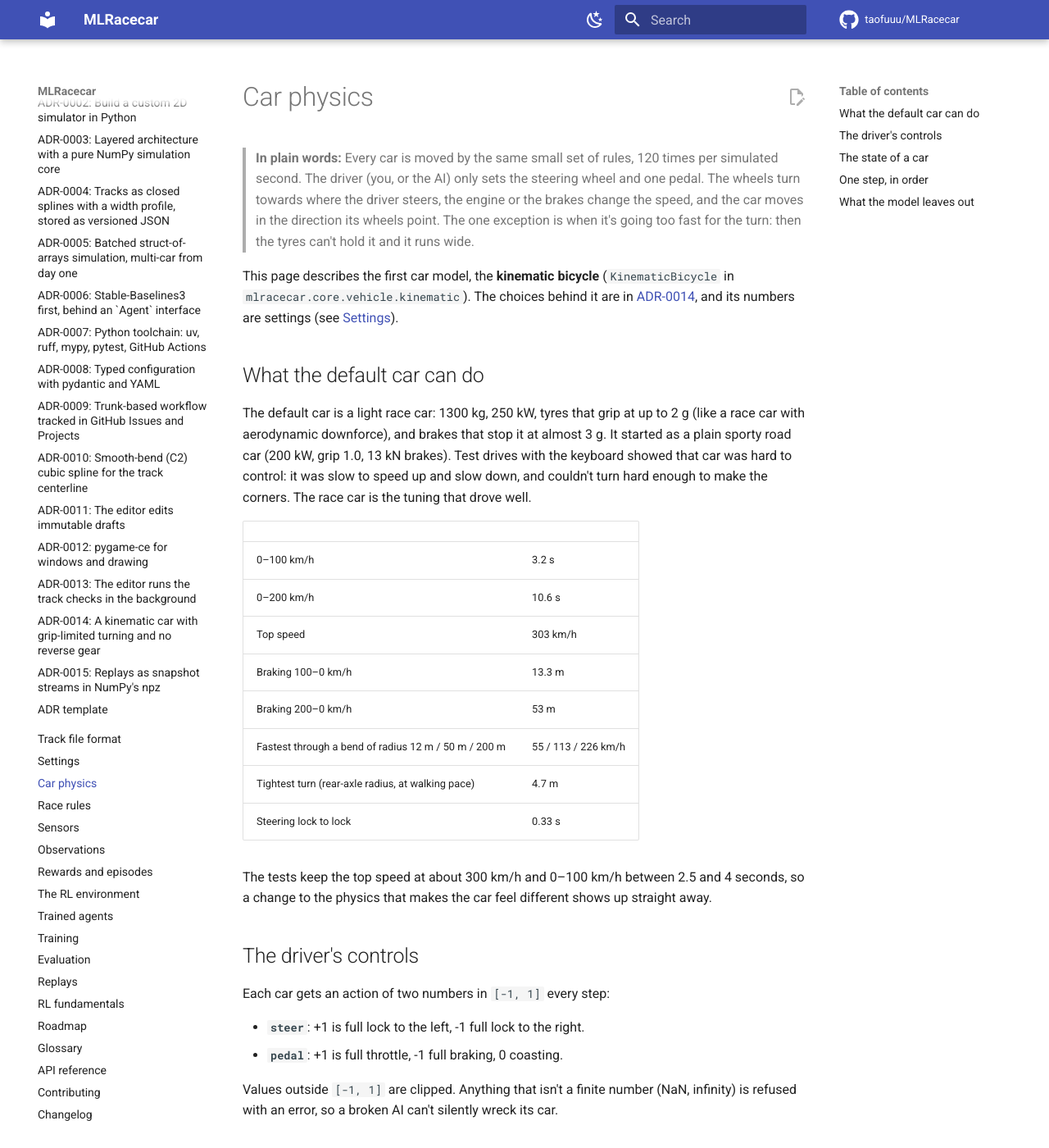
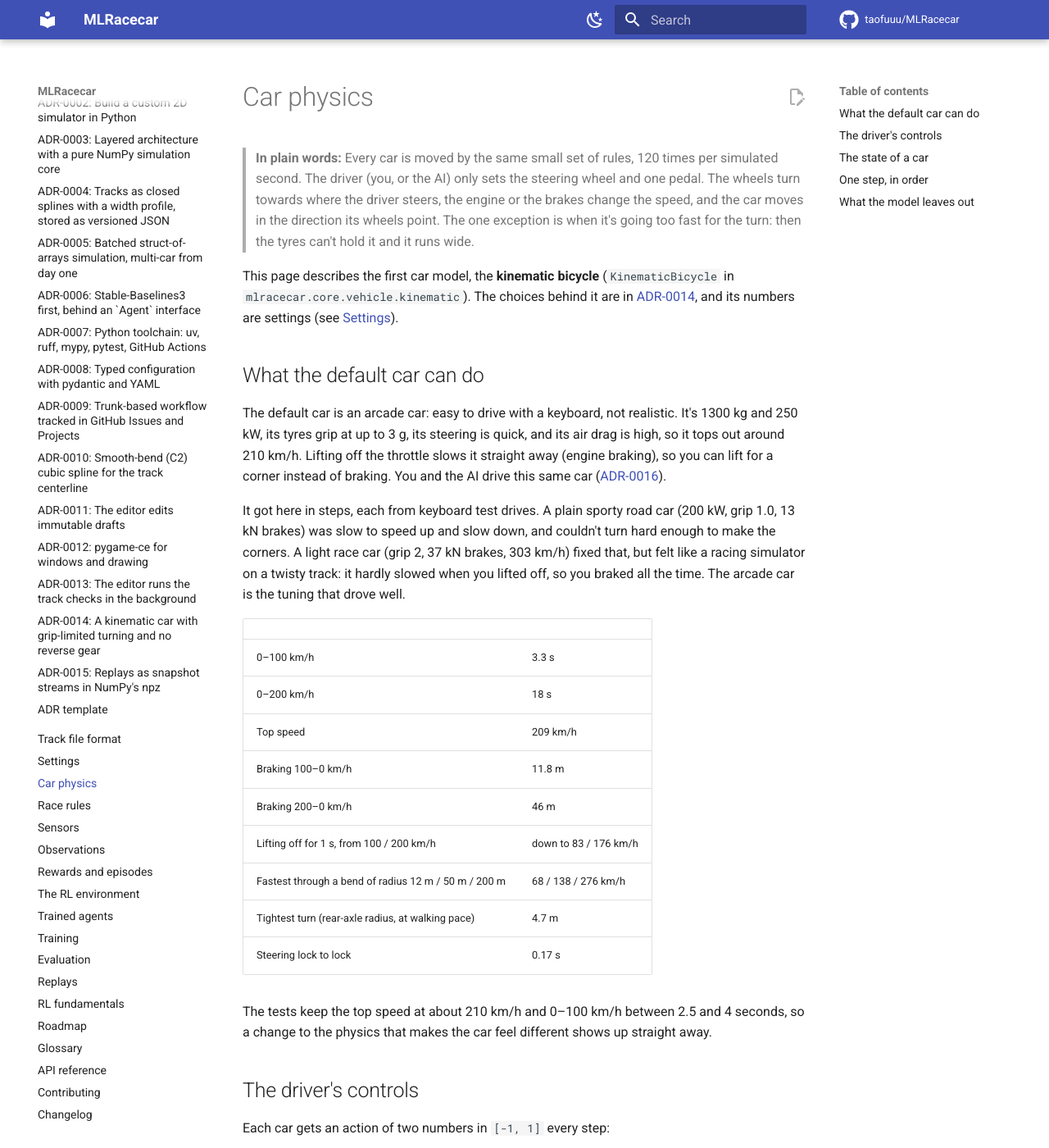
Before and after one commit to taofuuu/MLRacecar, an MkDocs documentation site: the page built from docs/vehicle-model.md, in a window 1280 px wide and 1400 px high. Shown: the whole window at 82% size. Built offline with MkDocs 1.6.1 and Material for MkDocs 9.7.7, drawn with Linux system fonts in a browser that asks for light colours; comment, search, counter and statistics services are not loaded; some of the changed text lies outside the part shown.

Commit message:
docs: ADR-0016, one car for people and the AI, tuned for the keyboard
The decision behind the arcade car: people and the AI drive the same car, made easy to drive with a keyboard, rather than giving people driver aids on a car the AI keeps. The Car physics page has the new car's numbers and the steps that led to it, and engine braking in the speed formula; the settings and observations pages quote the new car; the glossary gains Driver aid and Engine braking; the changelog has both.

Closes #113

```diff
--- a/docs/vehicle-model.md
+++ b/docs/vehicle-model.md
@@ -13,24 +13,31 @@ This page describes the first car model, the **kinematic bicycle** (`KinematicBi
 
 ## What the default car can do
 
-The default car is a light race car: 1300 kg, 250 kW, tyres that grip at up to 2 g (like a
-race car with aerodynamic downforce), and brakes that stop it at almost 3 g. It started as a
-plain sporty road car (200 kW, grip 1.0, 13 kN brakes). Test drives with the keyboard showed
-that car was hard to control: it was slow to speed up and slow down, and couldn't turn hard
-enough to make the corners. The race car is the tuning that drove well.
+The default car is an arcade car: easy to drive with a keyboard, not realistic. It's 1300 kg
+and 250 kW, its tyres grip at up to 3 g, its steering is quick, and its air drag is high, so it
+tops out around 210 km/h. Lifting off the throttle slows it straight away (engine braking), so
+you can lift for a corner instead of braking. You and the AI drive this same car
+([ADR-0016](adr/0016-one-car-tuned-for-the-keyboard.md)).
+
+It got here in steps, each from keyboard test drives. A plain sporty road car (200 kW, grip
+1.0, 13 kN brakes) was slow to speed up and slow down, and couldn't turn hard enough to make
+the corners. A light race car (grip 2, 37 kN brakes, 303 km/h) fixed that, but felt like a
+racing simulator on a twisty track: it hardly slowed when you lifted off, so you braked all the
+time. The arcade car is the tuning that drove well.
 
 | | |
 |---|---|
-| 0–100 km/h | 3.2 s |
-| 0–200 km/h | 10.6 s |
-| Top speed | 303 km/h |
-| Braking 100–0 km/h | 13.3 m |
-| Braking 200–0 km/h | 53 m |
-| Fastest through a bend of radius 12 m / 50 m / 200 m | 55 / 113 / 226 km/h |
+| 0–100 km/h | 3.3 s |
+| 0–200 km/h | 18 s |
+| Top speed | 209 km/h |
+| Braking 100–0 km/h | 11.8 m |
+| Braking 200–0 km/h | 46 m |
+| Lifting off for 1 s, from 100 / 200 km/h | down to 83 / 176 km/h |
+| Fastest through a bend of radius 12 m / 50 m / 200 m | 68 / 138 / 276 km/h |
 | Tightest turn (rear-axle radius, at walking pace) | 4.7 m |
-| Steering lock to lock | 0.33 s |
+| Steering lock to lock | 0.17 s |
 
-The tests keep the top speed at about 300 km/h and 0–100 km/h between 2.5 and 4 seconds, so a
+The tests keep the top speed at about 210 km/h and 0–100 km/h between 2.5 and 4 seconds, so a
 change to the physics that makes the car feel different shows up straight away.
 
 ## The driver's controls
@@ -68,12 +75,16 @@ Each step of length `dt` (1/120 s by default) does this, for all cars at once:
       75 km/h the engine pushes with its full force; above that its power runs out, and the push
       falls as the speed rises.
     - **Brakes:** `pedal · max_brake_force`, for `pedal < 0`.
+    - **Engine braking:** `engine_braking`, for `pedal ≤ 0`, fading to nothing at full
+      throttle: `(1 − pedal) · engine_braking`, for `pedal > 0`. Lifting off the throttle
+      slows the car. It fades instead of switching off at exactly 0, so an AI's pedal gets the
+      same engine braking as a released key.
     - **Air drag:** `½ · ρ · Cd · A · v²`, with air density `ρ = 1.225 kg/m³`.
     - **Rolling resistance:** `rolling_resistance · m · g`.
 
-    The new speed is `v + (engine or brakes − drag − rolling) / m · dt`. It never goes below
-    zero: brakes and resistance stop the car, but don't drive it backwards. There is no reverse
-    gear.
+    The new speed is `v + (engine or brakes − engine braking − drag − rolling) / m · dt`. It
+    never goes below zero: brakes and resistance stop the car, but don't drive it backwards.
+    There is no reverse gear.
 
 3. **Grip.** The tyres can hold at most `grip · g` sideways. A car turning about a point
    `R = wheelbase / tan(angle)` from its rear axle needs up to `v² / R` sideways, so at speed
```
Also changed, not shown: CHANGELOG.md (+10 -0 lines), docs/adr/0016-one-car-tuned-for-the-keyboard.md (added, +51 -0 lines), docs/adr/README.md (+1 -0 lines), docs/configuration.md (+2 -2 lines), docs/glossary.md (+2 -0 lines), docs/observations.md (+3 -2 lines).
